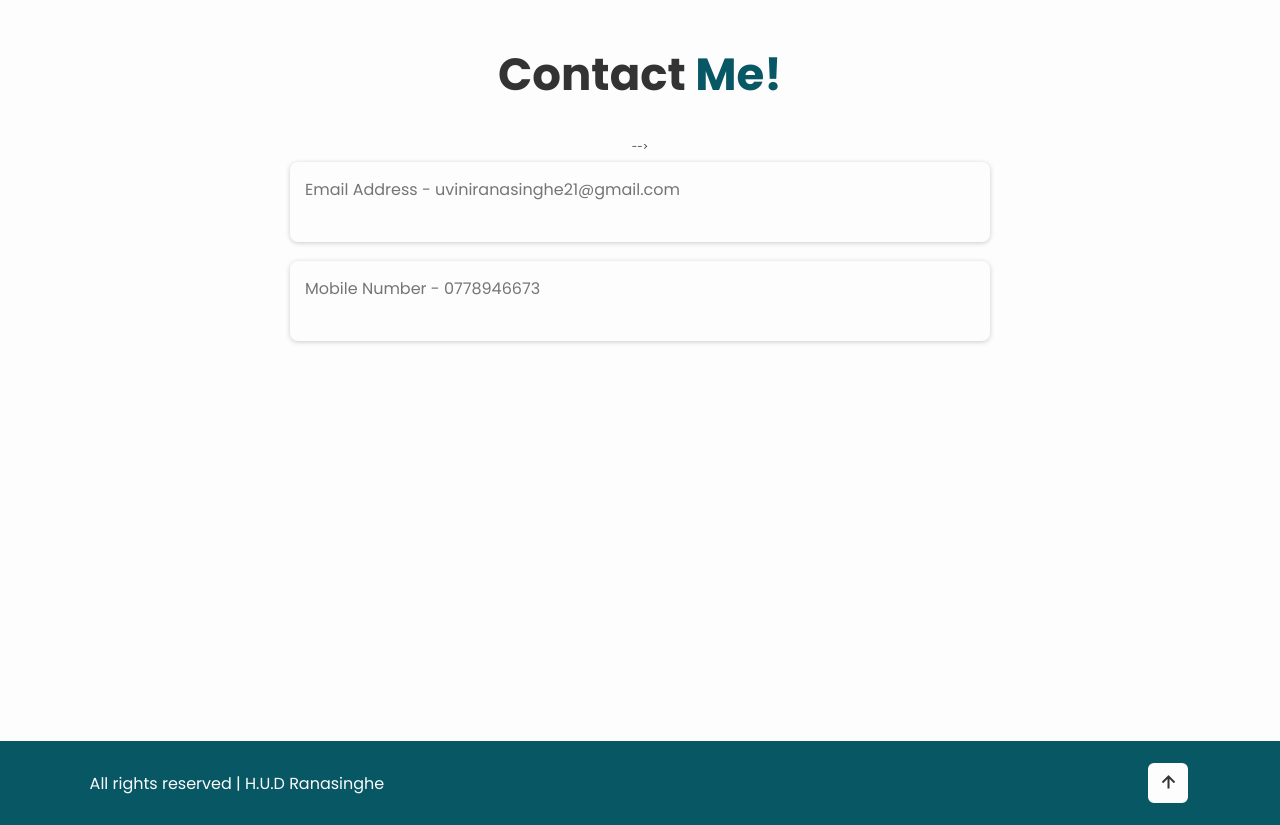
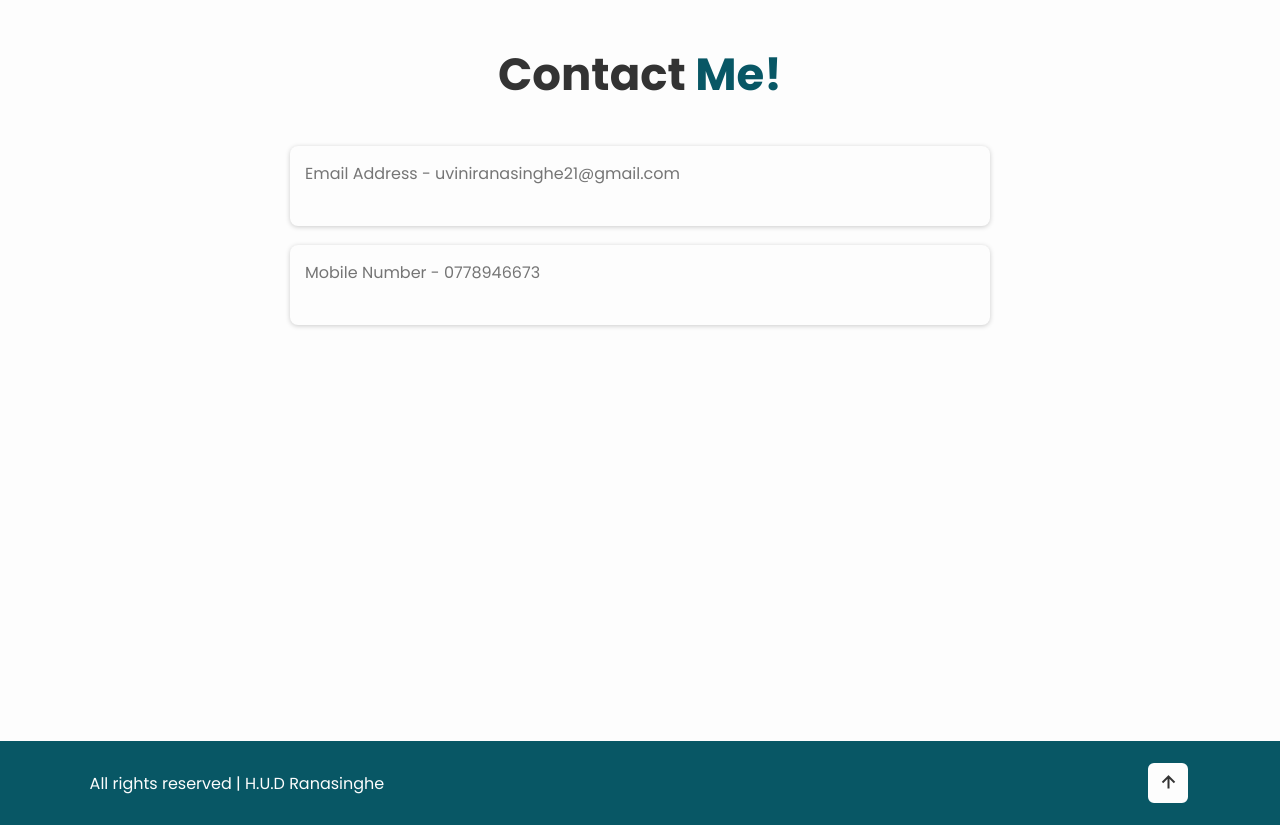
Before and after one commit to uviniranasinghe/Portfollio, a plain HTML site: page index.html in a window 1280 px wide. Shown: the part 4920-5745 px from the top of the page. Drawn offline with nearby package versions, Linux system fonts and the light colour scheme.

Commit message:
Update index.html

```diff
--- a/index.html
+++ b/index.html
@@ -258,12 +258,12 @@
         <h2 class="heading">Contact <span>Me!</span></h2>
 
         <form action="#">
-<!--             <div >
-                <!-- <input type="text" placeholder="Full Name" readonly> --> -->
+            <div >
+                <!-- <input type="text" placeholder="Full Name" readonly> -->
                 <textarea placeholder="Email Address - uviniranasinghe21@gmail.com " readonly></textarea>
 
                 <textarea placeholder="Mobile Number - 0778946673" readonly></textarea>
-<!--             </div> -->
+            </div>
 
         </form>
     </section>
```
